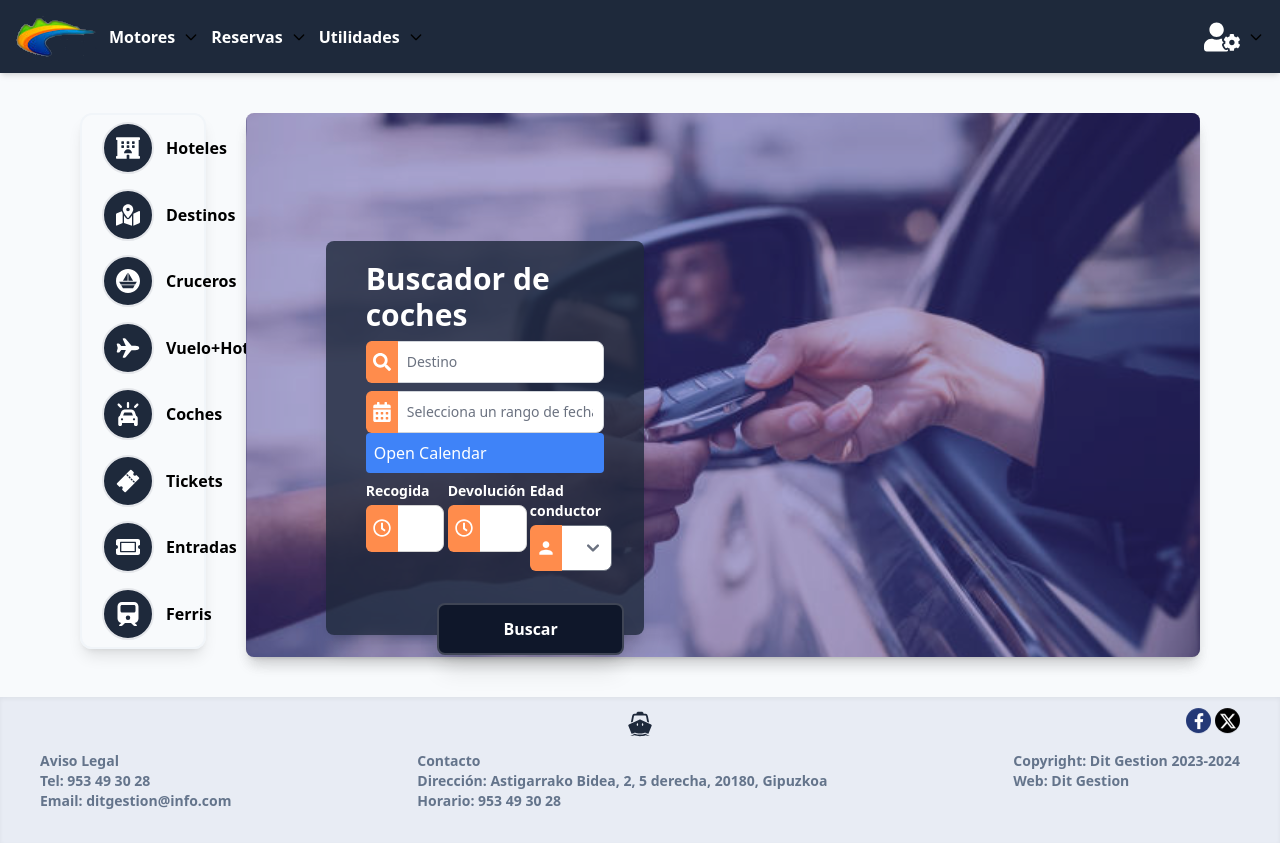
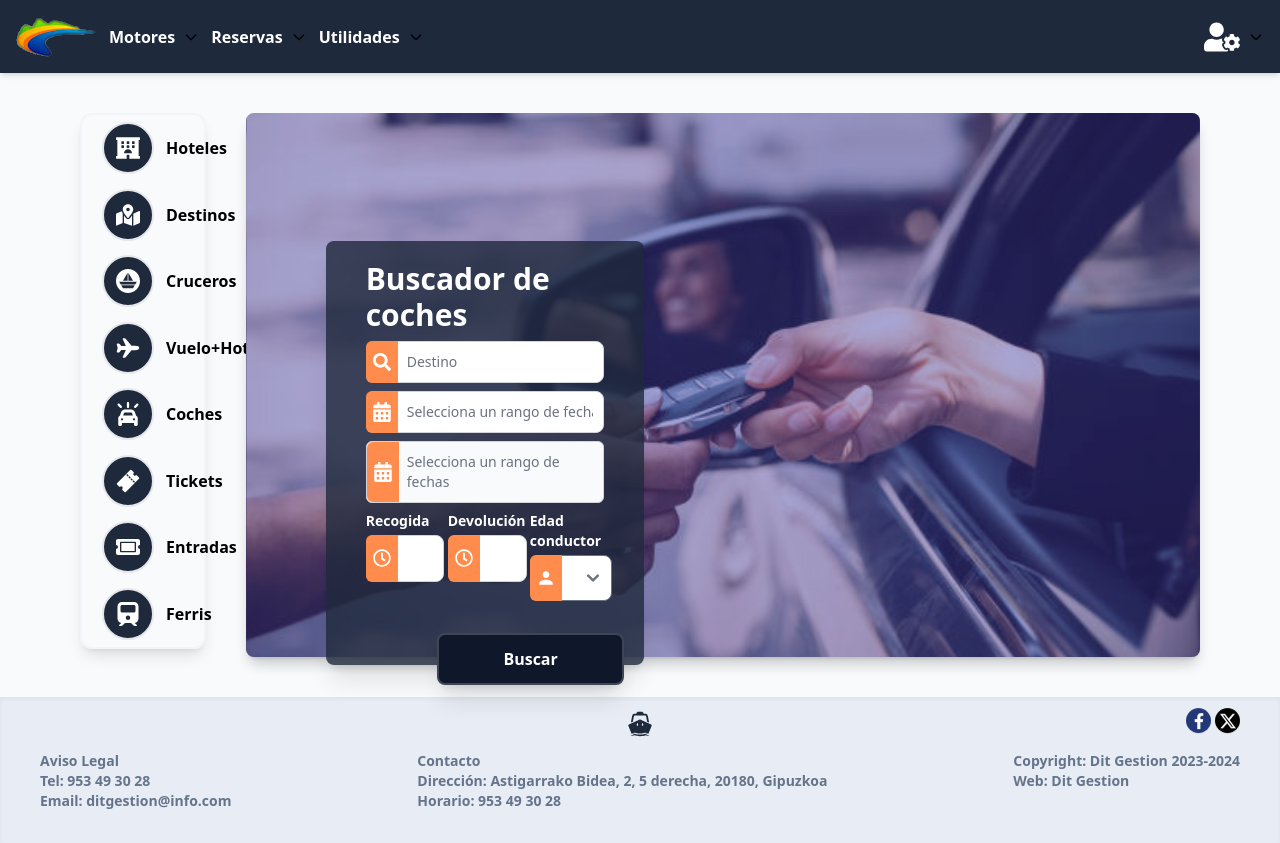
Before and after one commit to probablynotannie/b2b, a React (Vite) app: page /coches in a window 1280 px wide. Built offline with nearby package versions, Linux system fonts and the light colour scheme.

Commit message:
changed colors

```diff
--- a/src/componentes/inputs/InfiniteScrollCalendar.jsx
+++ b/src/componentes/inputs/InfiniteScrollCalendar.jsx
@@ -8,6 +8,7 @@ import {
   eachDayOfInterval,
   endOfMonth,
 } from "date-fns";
+import { FaCalendarAlt } from "react-icons/fa";
 import { es } from "date-fns/locale"; // Spanish locale
 
 const InfiniteScrollCalendar = () => {
@@ -38,12 +39,16 @@ const InfiniteScrollCalendar = () => {
   // Handle date selection for range
   const handleDateClick = (date) => {
     if (!startDate || (startDate && endDate)) {
+      // If no start date or an end date is already selected, set the start date
       setStartDate(date);
       setEndDate(null);
     } else if (date < startDate) {
+      // If the clicked date is before the start date, set it as the new start date
       setStartDate(date);
     } else {
+      // Set the end date and close the modal
       setEndDate(date);
+      closeModal();
     }
   };
 
@@ -62,7 +67,9 @@ const InfiniteScrollCalendar = () => {
   };
 
   // Render the calendar for each month
-  const renderMonth = (month) => {
+  // Render the calendar for each month
+ // Render the calendar for each month
+const renderMonth = (month) => {
     const daysInMonth = eachDayOfInterval({
       start: startOfMonth(month),
       end: endOfMonth(month),
@@ -83,12 +90,12 @@ const InfiniteScrollCalendar = () => {
             <div
               key={day}
               className={`p-2 text-center rounded-lg cursor-pointer text-black ${
-                startDate && endDate && isSameDay(day, startDate)
-                  ? "bg-blue-500 text-white"
-                  : startDate && endDate && isSameDay(day, endDate)
-                  ? "bg-blue-500 text-white"
-                  : startDate && day > startDate && day < endDate
-                  ? "bg-blue-200"
+                isSameDay(day, startDate)
+                  ? "bg-secondary text-white" // Highlight only the start date
+                  : isSameDay(day, endDate)
+                  ? "bg-secondary text-white" // Highlight only the end date
+                  : startDate && endDate && day > startDate && day < endDate
+                  ? "bg-orange-100" // Highlight the range only if both dates are set
                   : ""
               }`}
               onClick={() => handleDateClick(day)}
@@ -119,24 +126,43 @@ const InfiniteScrollCalendar = () => {
     }
   };
 
+  // Format dates for display
+  const formatDateRange = () => {
+    if (startDate && endDate) {
+      return `${format(startDate, "d 'de' MMMM 'de' yyyy", {
+        locale: es,
+      })} - ${format(endDate, "d 'de' MMMM 'de' yyyy", { locale: es })}`;
+    }
+    return "Selecciona un rango de fechas";
+  };
+
   return (
     <div>
-      <div onClick={openModal} className="bg-blue-500 text-white p-2 rounded">
-        Open Calendar
+      <div
+        onClick={openModal}
+        className="relative bg-slate-50 mt-2 border border-gray-300 text-gray-500 text-sm rounded-md p-2.5 pl-10 w-full cursor-pointer overflow-hidden flex items-center"
+      >
+        {formatDateRange()}
+        <div className="absolute top-0 left-0 pointer-events-none bg-inputIcon text-white h-full rounded-tl-md rounded-bl-md flex items-center justify-center w-8 text-xl">
+          <FaCalendarAlt />
+        </div>
       </div>
 
       {isModalOpen && (
-        <div className="fixed inset-0 bg-black bg-opacity-50 flex justify-center items-center z-50">
-          <div className="bg-white w-full h-4/5 max-w-md mx-auto rounded-lg p-4 overflow-auto relative">
-            <div className="flex justify-between items-center mb-4">
-              <h2 className="text-xl font-bold">Select Date Range</h2>
-              <button onClick={closeModal} className="text-xl text-black">
+        <div className="fixed inset-0 bg-black bg-opacity-50 flex justify-center items-center z-50 px-5">
+          <div className="bg-white w-full h-[85%] max-w-md mx-auto rounded-xl relative">
+            <div className="flex justify-between items-center mb-4 bg-primary rounded-t-xl p-5 ">
+              <h2 className="text-xl font-bold text-white">Selecciona el rango de fechas</h2>
+              <button onClick={closeModal} className="text-xl text-white">
                 &times;
               </button>
             </div>
 
             {/* Scrollable calendar */}
-            <div className="overflow-y-auto h-full" onScroll={handleScroll}>
+            <div
+              className="overflow-y-auto h-[calc(100%-80px)] p-4"
+              onScroll={handleScroll}
+            >
               {months.map((month) => renderMonth(month))}
             </div>
           </div>
```
